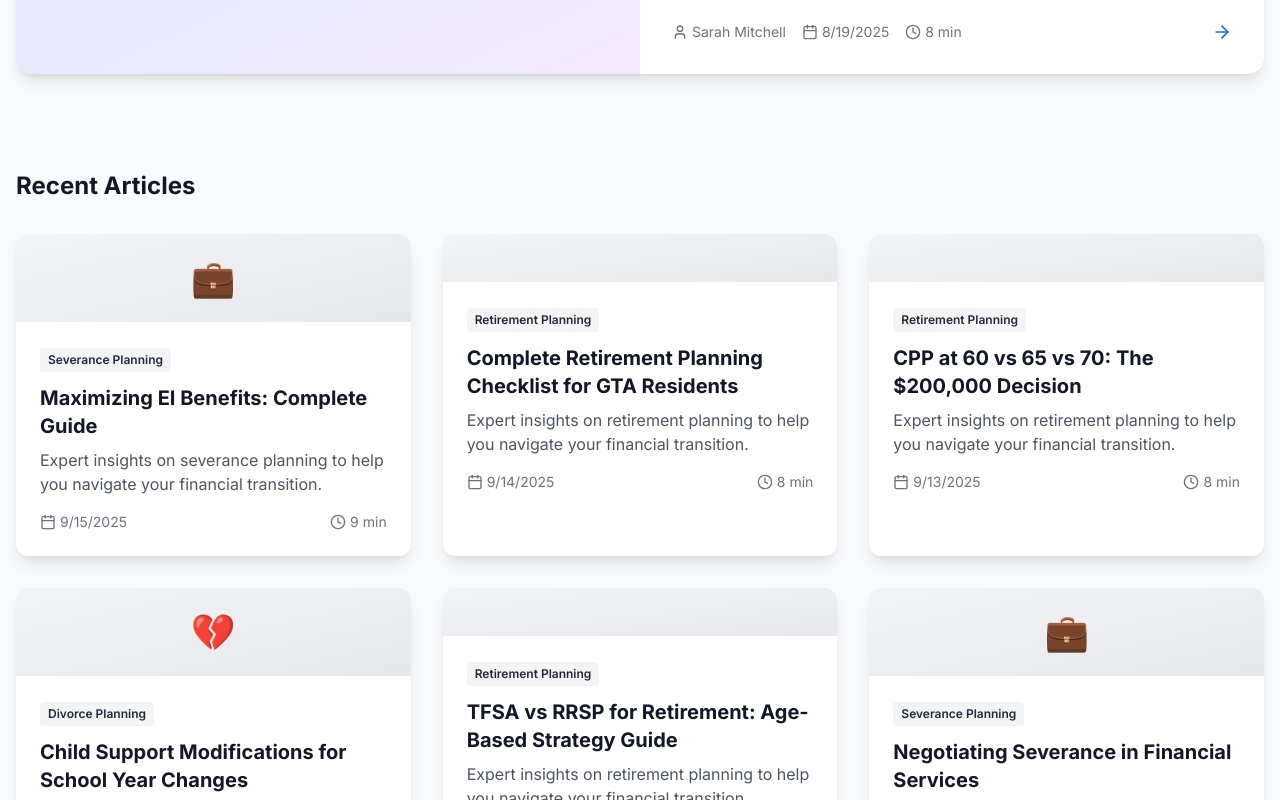
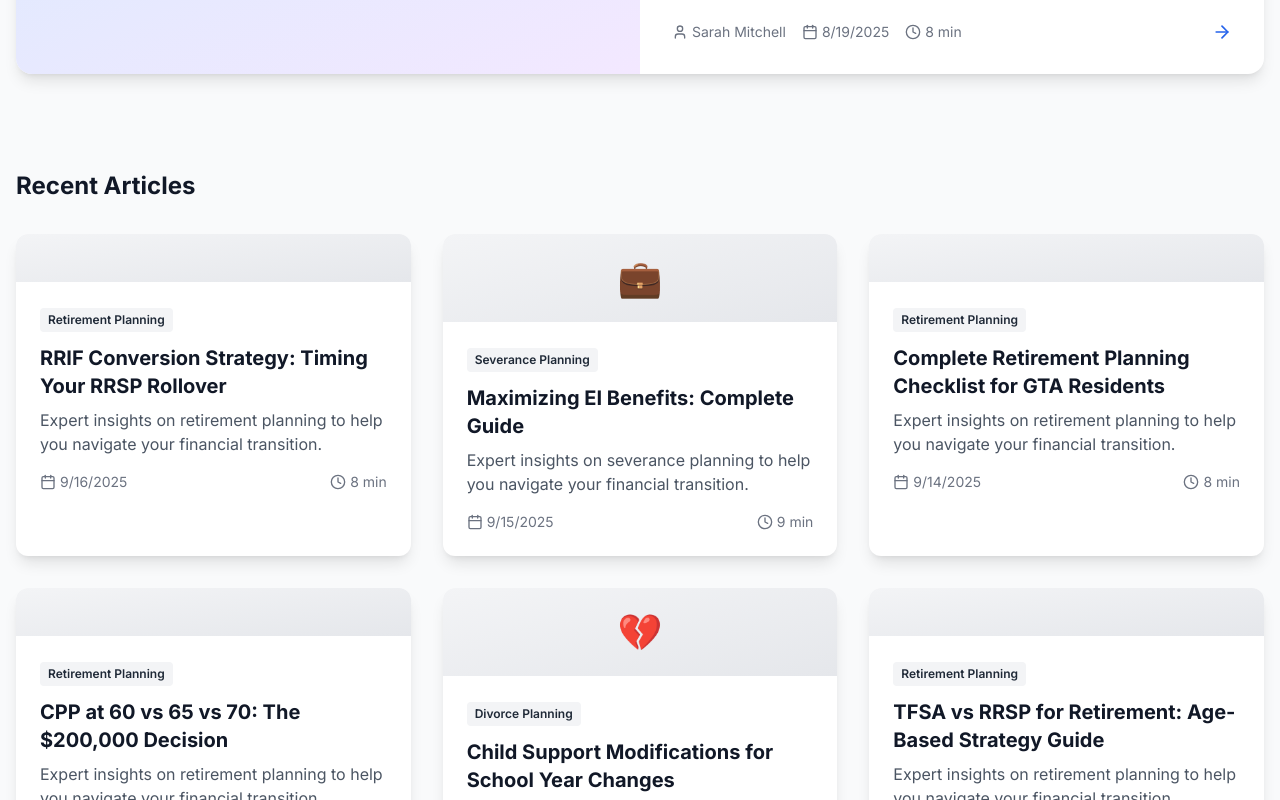
Before and after one commit to HustleHarder86/Investing, a Next.js app: page /blog in a window 1280 px wide. Shown: the part 737-1537 px from the top of the page. Built offline with nearby package versions, Linux system fonts and the light colour scheme; no server answers.

Commit message:
📚 Auto-publish scheduled blog post for 2025-09-16

```diff
--- a/content/blog-schedule.json
+++ b/content/blog-schedule.json
@@ -134,7 +134,7 @@
       "title": "RRIF Conversion Strategy: Timing Your RRSP Rollover",
       "category": "Retirement Planning",
       "author": "Jennifer Park",
-      "status": "pending"
+      "status": "published"
     },
     {
       "date": "2025-09-17",
--- a/src/app/blog/page.tsx
+++ b/src/app/blog/page.tsx
@@ -10,6 +10,18 @@ export const metadata: Metadata = {
 
 // Blog posts data - in production, this would come from a CMS or database
 const blogPosts = [
+  {
+    slug: 'rrif-conversion-strategy-timing',
+    title: 'RRIF Conversion Strategy: Timing Your RRSP Rollover',
+    excerpt: 'Expert insights on retirement planning to help you navigate your financial transition.',
+    author: 'Jennifer Park',
+    authorTitle: 'CPA, Tax Planning Expert',
+    date: '2025-09-16',
+    readTime: '8 min',
+    category: 'Retirement Planning',
+    categorySlug: 'general',
+    featured: false
+  },
   {
     slug: 'maximizing-ei-benefits-guide',
     title: 'Maximizing EI Benefits: Complete Guide',
```
Also changed, not shown: src/app/blog/rrif-conversion-strategy-timing/page.tsx (renamed from content/scheduled-posts/rrif-conversion-strategy-timing.tsx), 1 other file (tests, documents, lock files or other folders).
